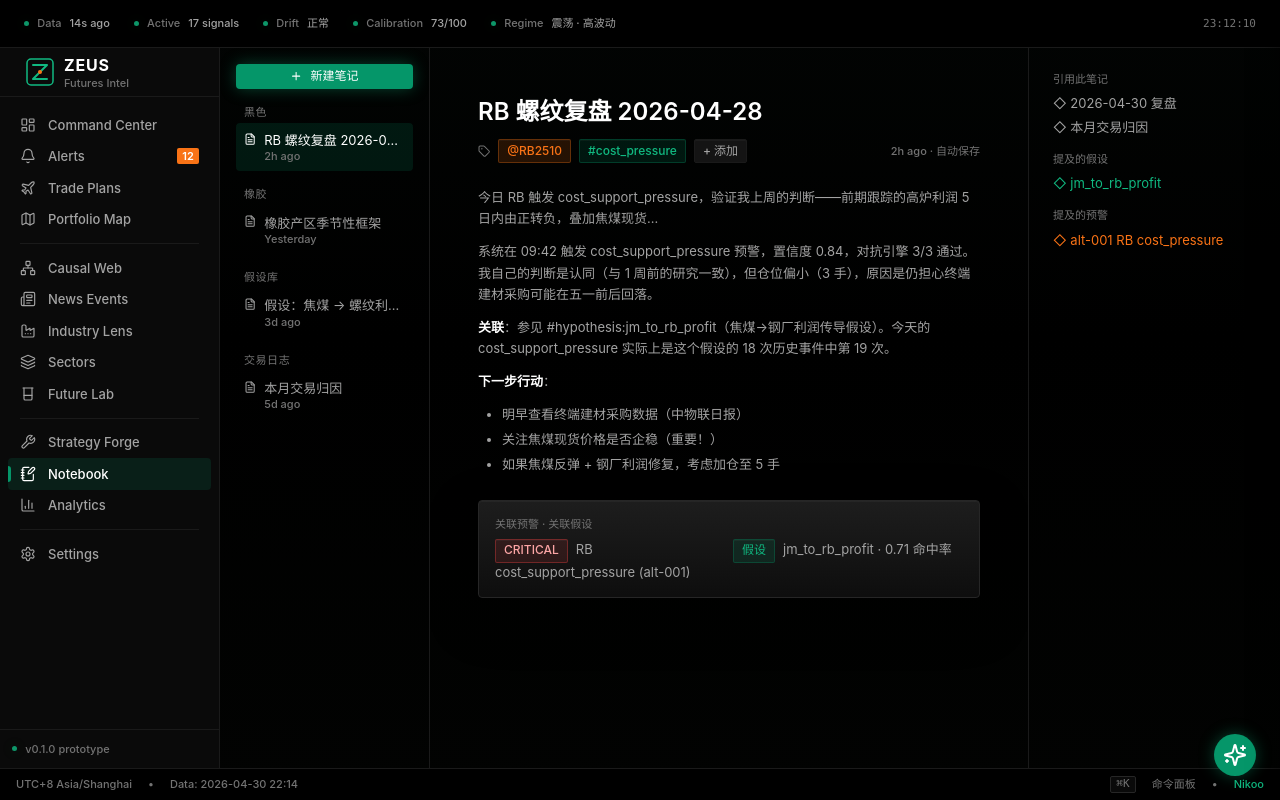
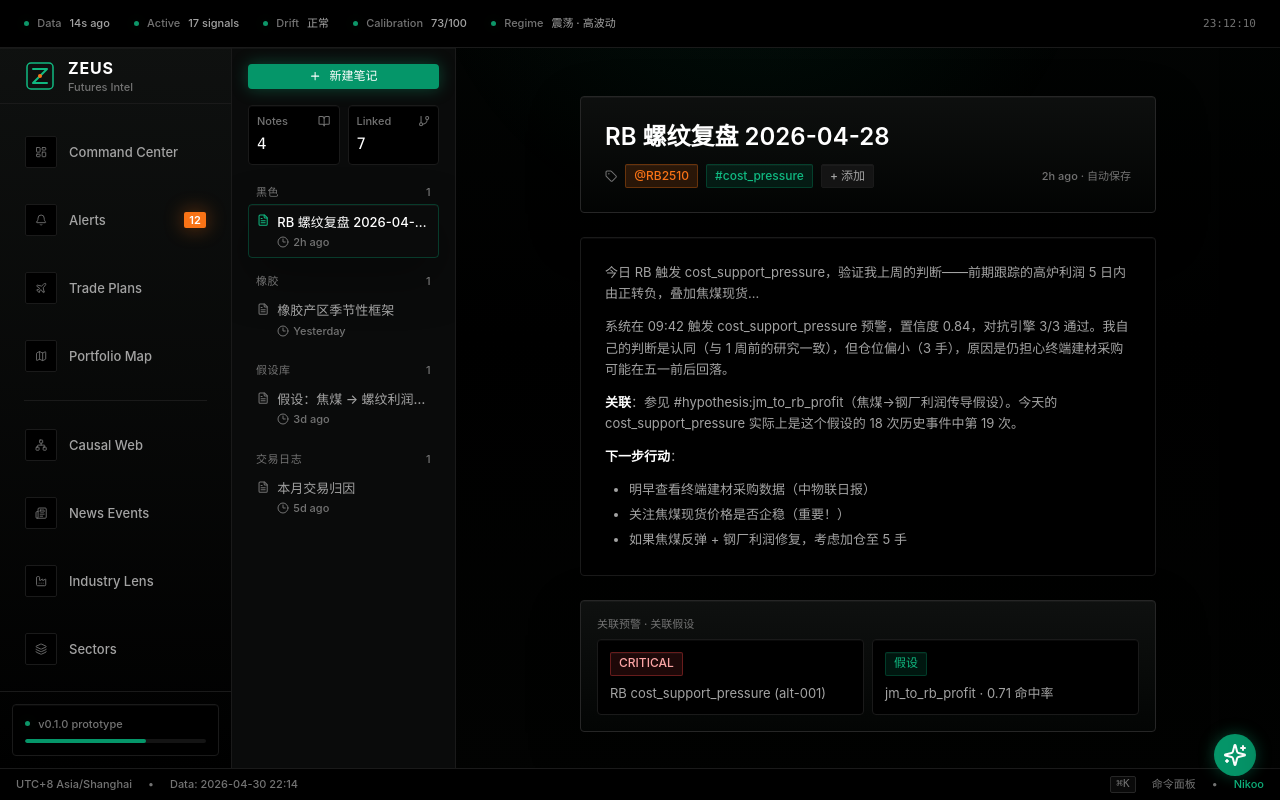
Before and after one commit to wukong930/Zeus, a Next.js app in the folder frontend/: page /notebook in a window 1280 px wide. Built offline with nearby package versions, Linux system fonts and the light colour scheme.

Commit message:
Polish remaining workflow UI

```diff
--- a/frontend/src/app/notebook/page.tsx
+++ b/frontend/src/app/notebook/page.tsx
@@ -5,7 +5,7 @@ import { Card } from "@/components/Card";
 import { Badge } from "@/components/Badge";
 import { Button } from "@/components/Button";
 import { cn } from "@/lib/utils";
-import { FileText, Plus, Tag } from "lucide-react";
+import { BookOpen, Clock3, FileText, GitBranch, Plus, Tag } from "lucide-react";
 
 const NOTES = [
   {
@@ -47,32 +47,42 @@ export default function NotebookPage() {
   const note = NOTES.find((n) => n.id === active)!;
 
   return (
-    <div className="flex h-full">
+    <div className="flex h-full min-w-0 bg-[radial-gradient(circle_at_50%_-20%,rgba(16,185,129,0.08),transparent_34%)]">
       {/* Note tree */}
-      <aside className="w-60 border-r border-border-subtle p-4 space-y-3 overflow-y-auto">
+      <aside className="hidden w-64 shrink-0 space-y-4 overflow-y-auto border-r border-border-subtle bg-bg-panel/70 p-4 shadow-inner-panel xl:block">
         <Button variant="primary" size="sm" className="w-full">
           <Plus className="w-3.5 h-3.5" />
           新建笔记
         </Button>
+        <div className="grid grid-cols-2 gap-2">
+          <NotebookStat label="Notes" value={NOTES.length} icon={BookOpen} />
+          <NotebookStat label="Linked" value={7} icon={GitBranch} />
+        </div>
         <div>
           {["黑色", "橡胶", "假设库", "交易日志"].map((folder) => (
             <div key={folder} className="mb-3">
-              <div className="text-caption text-text-muted uppercase tracking-wider px-2 py-1">{folder}</div>
+              <div className="flex items-center justify-between px-2 py-1 text-caption uppercase tracking-wider text-text-muted">
+                <span>{folder}</span>
+                <span>{NOTES.filter((n) => n.folder === folder).length}</span>
+              </div>
               {NOTES.filter((n) => n.folder === folder).map((n) => (
                 <button
                   key={n.id}
                   onClick={() => setActive(n.id)}
                   className={cn(
-                    "w-full flex items-start gap-2 px-2 py-2 rounded-sm text-left text-sm transition-colors",
+                    "w-full flex items-start gap-2 rounded-sm border px-2 py-2 text-left text-sm transition-all",
                     active === n.id
-                      ? "bg-brand-emerald/15 text-text-primary"
-                      : "text-text-secondary hover:bg-bg-surface-raised"
+                      ? "border-brand-emerald/35 bg-brand-emerald/12 text-text-primary shadow-data-panel"
+                      : "border-transparent text-text-secondary hover:border-border-subtle hover:bg-bg-surface-raised"
                   )}
                 >
-                  <FileText className="w-3.5 h-3.5 shrink-0 mt-0.5" />
+                  <FileText className={cn("w-3.5 h-3.5 shrink-0 mt-0.5", active === n.id ? "text-brand-emerald-bright" : "text-text-muted")} />
                   <div className="flex-1 min-w-0">
-                    <div className="line-clamp-1">{n.title}</div>
-                    <div className="text-caption text-text-muted">{n.updatedAt}</div>
+                    <div className="line-clamp-1 font-medium">{n.title}</div>
+                    <div className="mt-1 flex items-center gap-1 text-caption text-text-muted">
+                      <Clock3 className="h-3 w-3" />
+                      {n.updatedAt}
+                    </div>
                   </div>
                 </button>
               ))}
@@ -82,9 +92,9 @@ export default function NotebookPage() {
       </aside>
 
       {/* Editor */}
-      <div className="flex-1 overflow-y-auto">
+      <div className="min-w-0 flex-1 overflow-y-auto">
         <div className="max-w-3xl mx-auto px-8 py-8 space-y-5">
-          <div>
+          <div className="rounded-sm border border-border-default bg-[linear-gradient(180deg,rgba(15,17,16,0.9),rgba(3,5,4,0.72))] p-5 shadow-data-panel">
             <input
               defaultValue={note.title}
               className="bg-transparent text-h1 font-semibold text-text-primary w-full focus:outline-none"
@@ -101,7 +111,7 @@ export default function NotebookPage() {
             </div>
           </div>
 
-          <div className="text-sm text-text-secondary leading-relaxed space-y-3">
+          <div className="rounded-sm border border-border-subtle bg-bg-base/70 p-5 text-sm text-text-secondary leading-relaxed space-y-3 shadow-inner-panel">
             <p>{note.preview}</p>
             <p>系统在 09:42 触发 cost_support_pressure 预警，置信度 0.84，对抗引擎 3/3 通过。我自己的判断是认同（与 1 周前的研究一致），但仓位偏小（3 手），原因是仍担心终端建材采购可能在五一前后回落。</p>
             <p>
@@ -117,16 +127,16 @@ export default function NotebookPage() {
             </ul>
           </div>
 
-          <Card variant="elevated">
+          <Card variant="data">
             <div className="text-caption text-text-muted uppercase mb-2">关联预警 · 关联假设</div>
             <div className="grid grid-cols-2 gap-2">
-              <div className="text-sm">
+              <div className="rounded-sm border border-border-subtle bg-bg-base p-3 text-sm shadow-inner-panel">
                 <Badge variant="critical">CRITICAL</Badge>
-                <span className="ml-2 text-text-secondary">RB cost_support_pressure (alt-001)</span>
+                <div className="mt-2 text-text-secondary">RB cost_support_pressure (alt-001)</div>
               </div>
-              <div className="text-sm">
+              <div className="rounded-sm border border-border-subtle bg-bg-base p-3 text-sm shadow-inner-panel">
                 <Badge variant="emerald">假设</Badge>
-                <span className="ml-2 text-text-secondary">jm_to_rb_profit · 0.71 命中率</span>
+                <div className="mt-2 text-text-secondary">jm_to_rb_profit · 0.71 命中率</div>
               </div>
             </div>
           </Card>
@@ -134,7 +144,7 @@ export default function NotebookPage() {
       </div>
 
       {/* Right sidebar: backlinks */}
-      <aside className="w-72 border-l border-border-subtle p-5 space-y-4 overflow-y-auto">
+      <aside className="hidden w-80 shrink-0 space-y-4 overflow-y-auto border-l border-border-subtle bg-bg-panel/70 p-5 shadow-inner-panel 2xl:block">
         <div>
           <div className="text-caption text-text-muted uppercase mb-2">引用此笔记</div>
           <div className="space-y-1.5">
@@ -159,11 +169,31 @@ export default function NotebookPage() {
   );
 }
 
-function RefItem({ title, type }: { title: string; type: "note" | "hypothesis" | "alert" }) {
-  const colorMap = { note: "text-text-secondary", hypothesis: "text-brand-emerald-bright", alert: "text-brand-orange" };
+function NotebookStat({
+  label,
+  value,
+  icon: Icon,
+}: {
+  label: string;
+  value: number;
+  icon: React.ComponentType<{ className?: string }>;
+}) {
   return (
-    <div className={cn("text-sm hover:text-text-primary cursor-pointer transition-colors", colorMap[type])}>
-      ◇ {title}
+    <div className="rounded-sm border border-border-subtle bg-bg-base p-2 shadow-inner-panel">
+      <div className="flex items-center justify-between text-caption text-text-muted">
+        <span>{label}</span>
+        <Icon className="h-3.5 w-3.5" />
+      </div>
+      <div className="mt-1 font-mono text-lg text-text-primary tabular-nums">{value}</div>
     </div>
   );
 }
+
+function RefItem({ title, type }: { title: string; type: "note" | "hypothesis" | "alert" }) {
+  const colorMap = { note: "border-border-subtle text-text-secondary", hypothesis: "border-brand-emerald/30 text-brand-emerald-bright", alert: "border-brand-orange/30 text-brand-orange" };
+  return (
+    <div className={cn("cursor-pointer rounded-sm border bg-bg-base px-3 py-2 text-sm shadow-inner-panel transition-colors hover:border-border-strong hover:text-text-primary", colorMap[type])}>
+      {title}
+    </div>
+  );
+}
--- a/frontend/src/components/Sidebar.tsx
+++ b/frontend/src/components/Sidebar.tsx
@@ -41,18 +41,18 @@ const NAV_ITEMS = [
 export function Sidebar() {
   const pathname = usePathname();
   return (
-    <aside className="h-full w-[220px] shrink-0 bg-bg-surface border-r border-border-subtle flex flex-col">
-      <div className="flex items-center gap-2 px-5 h-14 border-b border-border-subtle select-none">
+    <aside className="flex h-full w-[232px] shrink-0 flex-col border-r border-border-subtle bg-[linear-gradient(180deg,rgba(15,17,16,0.98),rgba(0,0,0,0.98))] shadow-inner-panel">
+      <div className="flex h-16 select-none items-center gap-3 border-b border-border-subtle px-5">
         <Logo />
         <div className="flex flex-col leading-none">
           <span className="text-h3 font-bold tracking-wider text-text-primary">ZEUS</span>
           <span className="text-caption text-text-muted">Futures Intel</span>
         </div>
       </div>
-      <nav className="flex-1 overflow-y-auto py-3 px-2">
+      <nav className="flex-1 overflow-y-auto px-3 py-4">
         {NAV_ITEMS.map((item, idx) => {
           if ("divider" in item) {
-            return <div key={idx} className="h-px bg-border-subtle my-2 mx-3" />;
+            return <div key={idx} className="mx-3 my-3 h-px bg-border-subtle" />;
           }
           const Icon = item.icon;
           const active = pathname === item.href;
@@ -61,19 +61,28 @@ export function Sidebar() {
               key={item.href}
               href={item.href}
               className={cn(
-                "group flex items-center gap-3 px-3 h-9 rounded-sm text-sm font-medium transition-colors duration-100 relative",
+                "group relative mb-1 flex h-10 items-center gap-3 rounded-sm border px-3 text-sm font-medium transition-all duration-150",
                 active
-                  ? "bg-brand-emerald/15 text-text-primary"
-                  : "text-text-secondary hover:bg-bg-surface-raised hover:text-text-primary"
+                  ? "border-brand-emerald/35 bg-brand-emerald/12 text-text-primary shadow-data-panel"
+                  : "border-transparent text-text-secondary hover:border-border-subtle hover:bg-bg-surface-raised hover:text-text-primary"
               )}
             >
               {active && (
-                <span className="absolute left-0 top-2 bottom-2 w-[3px] bg-brand-emerald rounded-r-sm" />
+                <span className="absolute left-0 top-2 bottom-2 w-[3px] rounded-r-sm bg-brand-emerald" />
               )}
-              <Icon className="w-4 h-4 shrink-0" strokeWidth={1.75} />
+              <span
+                className={cn(
+                  "flex h-6 w-6 shrink-0 items-center justify-center rounded-xs border",
+                  active
+                    ? "border-brand-emerald/35 bg-brand-emerald/15 text-brand-emerald-bright"
+                    : "border-border-subtle bg-bg-base text-text-muted group-hover:text-text-primary"
+                )}
+              >
+                <Icon className="h-3.5 w-3.5" strokeWidth={1.75} />
+              </span>
               <span className="flex-1">{item.label}</span>
               {"badge" in item && item.badge && (
-                <span className="text-caption font-semibold bg-brand-orange text-white rounded-xs px-1.5 h-4 inline-flex items-center">
+                <span className="inline-flex h-4 items-center rounded-xs bg-brand-orange px-1.5 text-caption font-semibold text-white shadow-glow-orange">
                   {item.badge}
                 </span>
               )}
@@ -81,10 +90,15 @@ export function Sidebar() {
           );
         })}
       </nav>
-      <div className="p-3 border-t border-border-subtle">
-        <div className="flex items-center gap-2 text-caption text-text-muted">
-          <div className="w-1.5 h-1.5 rounded-full bg-brand-emerald-bright shadow-glow-emerald animate-heartbeat" />
-          <span>v0.1.0 prototype</span>
+      <div className="border-t border-border-subtle p-3">
+        <div className="rounded-sm border border-border-subtle bg-bg-base p-3 shadow-inner-panel">
+          <div className="flex items-center gap-2 text-caption text-text-muted">
+            <div className="h-1.5 w-1.5 rounded-full bg-brand-emerald-bright shadow-glow-emerald animate-heartbeat" />
+            <span>v0.1.0 prototype</span>
+          </div>
+          <div className="mt-2 h-1 overflow-hidden rounded-full bg-bg-surface-raised">
+            <div className="h-full w-2/3 rounded-full bg-brand-emerald" />
+          </div>
         </div>
       </div>
     </aside>
```
Also changed, not shown: frontend/src/app/forge/page.tsx (+35 -65 lines), frontend/src/app/future-lab/page.tsx (+23 -41 lines), frontend/src/app/settings/page.tsx (+42 -11 lines), frontend/src/components/AICompanion.tsx (+20 -15 lines), frontend/src/components/CommandPalette.tsx (+21 -12 lines).
